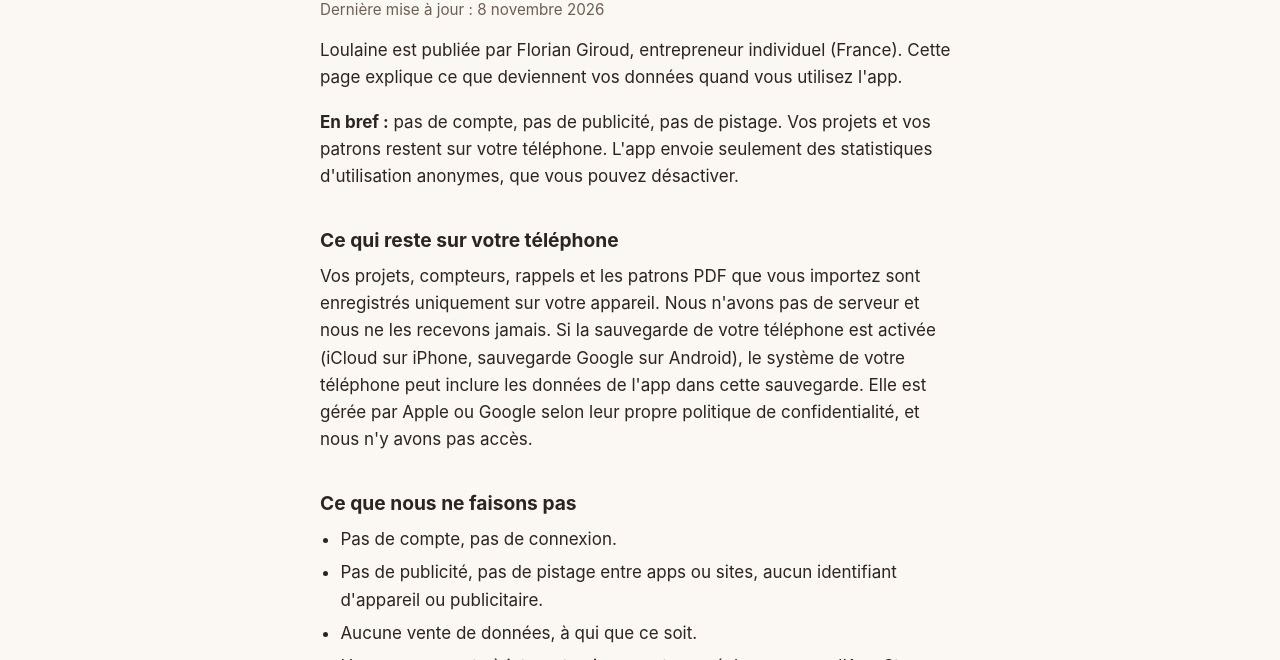
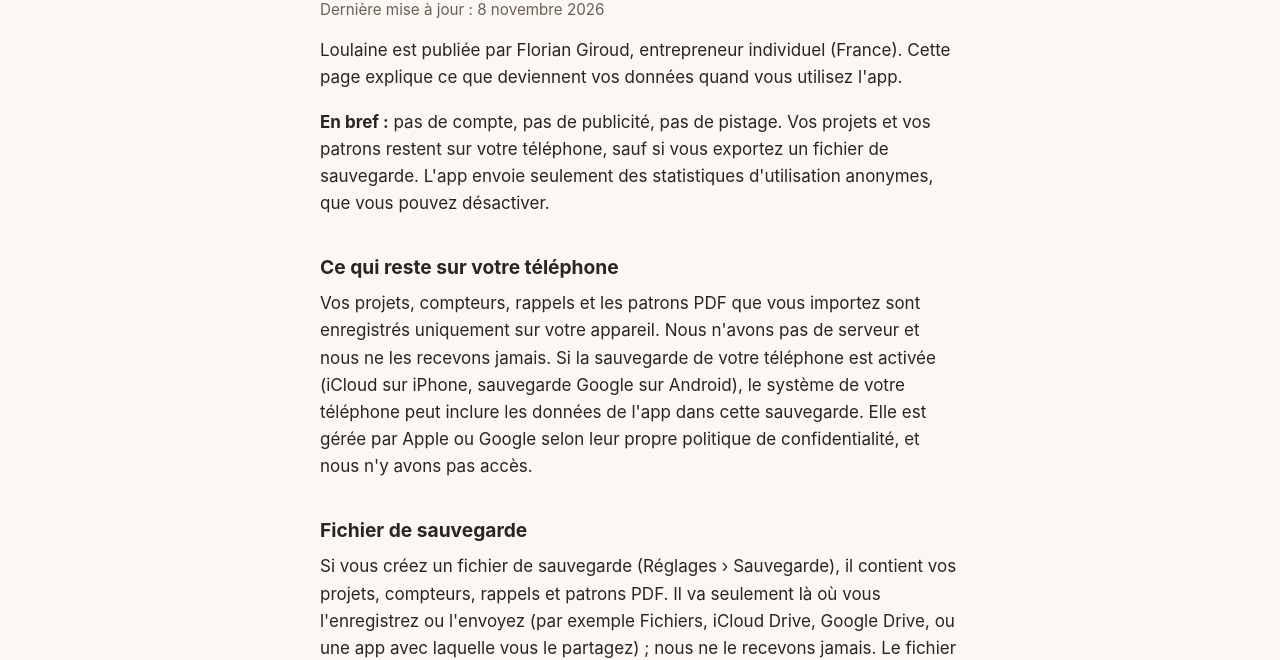
Before and after one commit to ardoise-studio/ardoise-studio.github.io, a plain HTML site: page loulaine/fr/privacy/index.html in a window 1280 px wide. Shown: the part 140-800 px from the top of the page. Drawn offline with Linux system fonts and the light colour scheme.

Commit message:
loulaine: privacy policy, backup-file section (EN/FR) for 1.0.1

```diff
--- a/loulaine/fr/privacy/index.html
+++ b/loulaine/fr/privacy/index.html
@@ -20,9 +20,11 @@
 <h1>Politique de confidentialité de Loulaine</h1>
 <p class="meta">Dernière mise à jour : 8 novembre 2026</p>
 <p>Loulaine est publiée par Florian Giroud, entrepreneur individuel (France). Cette page explique ce que deviennent vos données quand vous utilisez l'app.</p>
-<p><strong>En bref :</strong> pas de compte, pas de publicité, pas de pistage. Vos projets et vos patrons restent sur votre téléphone. L'app envoie seulement des statistiques d'utilisation anonymes, que vous pouvez désactiver.</p>
+<p><strong>En bref :</strong> pas de compte, pas de publicité, pas de pistage. Vos projets et vos patrons restent sur votre téléphone, sauf si vous exportez un fichier de sauvegarde. L'app envoie seulement des statistiques d'utilisation anonymes, que vous pouvez désactiver.</p>
 <h2>Ce qui reste sur votre téléphone</h2>
 <p>Vos projets, compteurs, rappels et les patrons PDF que vous importez sont enregistrés uniquement sur votre appareil. Nous n'avons pas de serveur et nous ne les recevons jamais. Si la sauvegarde de votre téléphone est activée (iCloud sur iPhone, sauvegarde Google sur Android), le système de votre téléphone peut inclure les données de l'app dans cette sauvegarde. Elle est gérée par Apple ou Google selon leur propre politique de confidentialité, et nous n'y avons pas accès.</p>
+<h2>Fichier de sauvegarde</h2>
+<p>Si vous créez un fichier de sauvegarde (Réglages › Sauvegarde), il contient vos projets, compteurs, rappels et patrons PDF. Il va seulement là où vous l'enregistrez ou l'envoyez (par exemple Fichiers, iCloud Drive, Google Drive, ou une app avec laquelle vous le partagez) ; nous ne le recevons jamais. Le fichier n'est pas chiffré : toute personne qui l'a peut ouvrir vos projets. Restaurer un fichier de sauvegarde le lit sur votre téléphone ; rien ne nous est envoyé.</p>
 <h2>Ce que nous ne faisons pas</h2>
 <ul><li>Pas de compte, pas de connexion.</li><li>Pas de publicité, pas de pistage entre apps ou sites, aucun identifiant d'appareil ou publicitaire.</li><li>Aucune vente de données, à qui que ce soit.</li><li>L'app se connecte à internet uniquement pour échanger avec l'App Store ou Google Play quand vous achetez ou restaurez le déblocage, et pour envoyer les statistiques anonymes décrites ci-dessous, si vous les laissez activées.</li></ul>
 <h2>Statistiques d'utilisation anonymes</h2>
```
Also changed, not shown: loulaine/privacy/index.html (+3 -1 lines).
